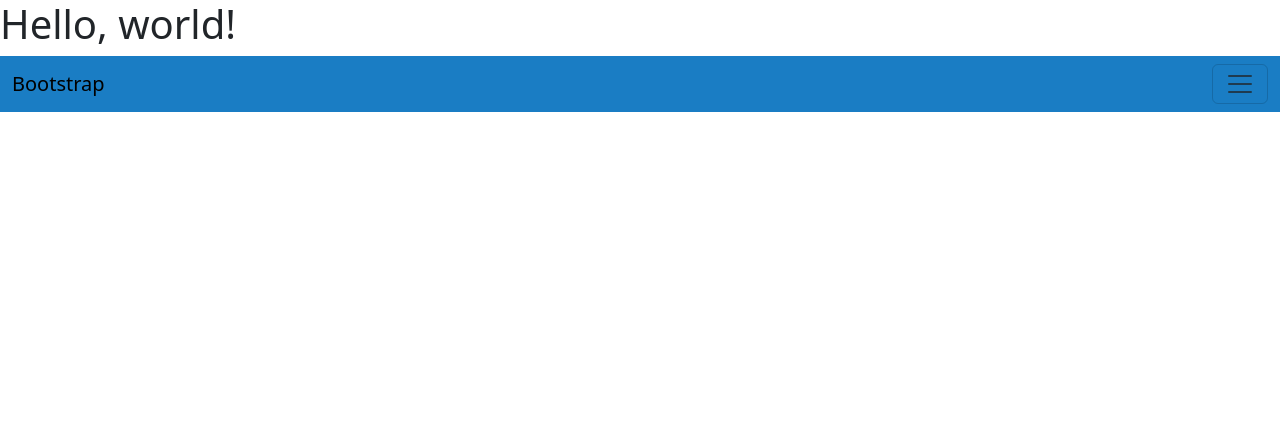
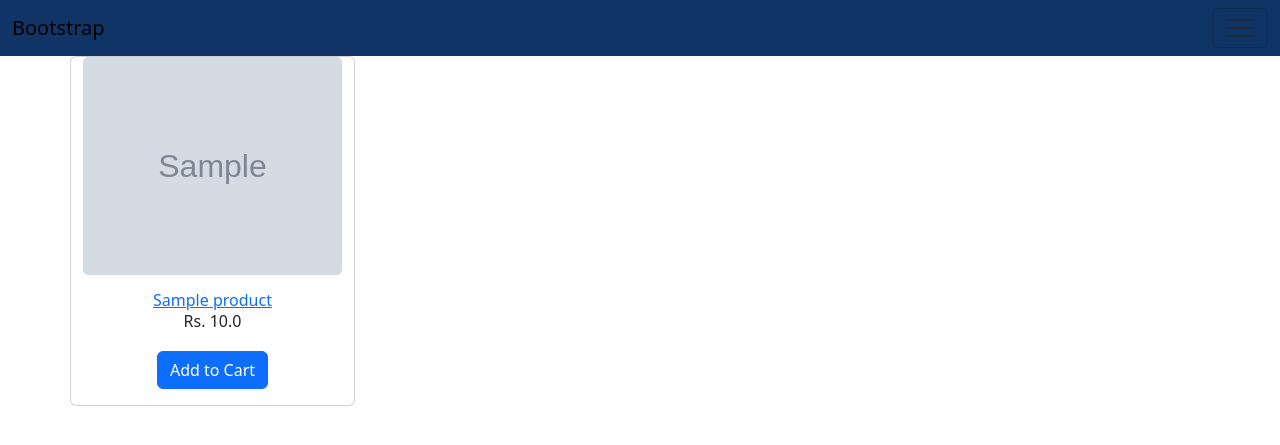
Before and after one commit to Archisamm/django-addproduct, a Django app: page / in a window 1280 px wide. Shown: the top 445 px of the page. Run offline with Django 5.2, Linux system fonts and the light colour scheme; tables that the repository leaves empty hold one stand-in row (values such as "Sample post"); grey boxes marked "Sample" are stand-in pictures.

Commit message:
added images and crud operations

```diff
--- /dev/null
+++ b/zshop/mainapp/templates/base.html
@@ -0,0 +1,81 @@
+<!doctype html>
+{% load static %}
+<html lang="en">
+
+<head>
+    <meta charset="utf-8">
+    <meta name="viewport" content="width=device-width, initial-scale=1">
+    <title>
+        {% block title %}{% endblock %}
+    </title>
+    <link href="https://cdn.jsdelivr.net/npm/bootstrap@5.3.3/dist/css/bootstrap.min.css" rel="stylesheet"
+        integrity="sha384-QWTKZyjpPEjISv5WaRU9OFeRpok6YctnYmDr5pNlyT2bRjXh0JMhjY6hW+ALEwIH" crossorigin="anonymous">
+        <link rel="stylesheet" href="{% static 'css/styles.css' %}">
+</head>
+
+<body>
+
+
+    <header>
+        <nav class="navbar" style="background-color:#113467;">
+            <div class="container-fluid">
+                <a class="navbar-brand" href="#">Bootstrap</a>
+                <button class="navbar-toggler" type="button" data-bs-toggle="collapse"
+                    data-bs-target="#navbarSupportedContent" aria-controls="navbarSupportedContent"
+                    aria-expanded="false" aria-label="Toggle navigation">
+                    <span class="navbar-toggler-icon"></span>
+                </button>
+                <div class="collapse navbar-collapse" id="navbarSupportedContent">
+                    <ul class="navbar-nav me-auto mb-2 mb-lg-0">
+                        <li class="nav-item">
+                            <a class="nav-link active" aria-current="page" href="#">Home</a>
+                        </li>
+                        <li class="nav-item">
+                            <a class="nav-link" href="#">Link</a>
+                        </li>
+                        <li class="nav-item dropdown">
+                            <a class="nav-link dropdown-toggle" href="#" role="button" data-bs-toggle="dropdown"
+                                aria-expanded="false">
+                                Dropdown
+                            </a>
+                            <ul class="dropdown-menu">
+                                <li><a class="dropdown-item" href="#">Action</a></li>
+                                <li><a class="dropdown-item" href="#">Another action</a></li>
+                                <li>
+                                    <hr class="dropdown-divider">
+                                </li>
+                                <li><a class="dropdown-item" href="#">Something else here</a></li>
+                            </ul>
+                        </li>
+                        <li class="nav-item">
+                            <a class="nav-link" href="{% url 'add_product' %}">Add Product</a>
+                        </li>
+                    </ul>
+                    <form class="d-flex" role="search">
+                        <input class="form-control me-2" type="search" placeholder="Search" aria-label="Search">
+                        <button class="btn btn-outline-success" type="submit">Search</button>
+                    </form>
+                </div>
+            </div>
+        </nav>
+    </header>
+
+    <main>
+        {% block content %}
+        {% endblock %}
+
+    </main>
+
+    <footer>
+
+    </footer>
+
+    <script src="https://cdn.jsdelivr.net/npm/bootstrap@5.3.3/dist/js/bootstrap.bundle.min.js"
+        integrity="sha384-YvpcrYf0tY3lHB60NNkmXc5s9fDVZLESaAA55NDzOxhy9GkcIdslK1eN7N6jIeHz"
+        crossorigin="anonymous"></script>
+
+
+
+</body>
+
+</html>
--- a/zshop/mainapp/templates/home.html
+++ b/zshop/mainapp/templates/home.html
@@ -1,52 +1,47 @@
-<!doctype html>
-<html lang="en">
-  <head>
-    <meta charset="utf-8">
-    <meta name="viewport" content="width=device-width, initial-scale=1">
-    <title>Bootstrap demo</title>
-    <link href="https://cdn.jsdelivr.net/npm/bootstrap@5.3.3/dist/css/bootstrap.min.css" rel="stylesheet" integrity="sha384-QWTKZyjpPEjISv5WaRU9OFeRpok6YctnYmDr5pNlyT2bRjXh0JMhjY6hW+ALEwIH" crossorigin="anonymous">
-  </head>
-  <body>
+{% extends 'base.html' %}
 
-    <h1>Hello, world!</h1>
+{% block title %}
+Home
 
-    <nav class="navbar" style="background-color: #1a7dc4;">
+{% endblock %}
 
-        <div class="container-fluid">
-          <a class="navbar-brand" href="#">Bootstrap</a>
-          <button class="navbar-toggler" type="button" data-bs-toggle="collapse" data-bs-target="#navbarSupportedContent" aria-controls="navbarSupportedContent" aria-expanded="false" aria-label="Toggle navigation">
-            <span class="navbar-toggler-icon"></span>
-          </button>
-          <div class="collapse navbar-collapse" id="navbarSupportedContent">
-            <ul class="navbar-nav me-auto mb-2 mb-lg-0">
-              <li class="nav-item">
-                <a class="nav-link active" aria-current="page" href="#">Home</a>
-              </li>
-              <li class="nav-item">
-                <a class="nav-link" href="#">Link</a>
-              </li>
-              <li class="nav-item dropdown">
-                <a class="nav-link dropdown-toggle" href="#" role="button" data-bs-toggle="dropdown" aria-expanded="false">
-                  Dropdown
-                </a>
-                <ul class="dropdown-menu">
-                  <li><a class="dropdown-item" href="#">Action</a></li>
-                  <li><a class="dropdown-item" href="#">Another action</a></li>
-                  <li><hr class="dropdown-divider"></li>
-                  <li><a class="dropdown-item" href="#">Something else here</a></li>
-                </ul>
-              </li>
-              <li class="nav-item">
-                <a class="nav-link disabled" aria-disabled="true">Disabled</a>
-              </li>
-            </ul>
-            <form class="d-flex" role="search">
-              <input class="form-control me-2" type="search" placeholder="Search" aria-label="Search">
-              <button class="btn btn-outline-success" type="submit">Search</button>
-            </form>
-          </div>
-        </div>
-      </nav>
-    <script src="https://cdn.jsdelivr.net/npm/bootstrap@5.3.3/dist/js/bootstrap.bundle.min.js" integrity="sha384-YvpcrYf0tY3lHB60NNkmXc5s9fDVZLESaAA55NDzOxhy9GkcIdslK1eN7N6jIeHz" crossorigin="anonymous"></script>
-  </body>
-</html>
+
+{% block content %}
+
+
+<div class="container">
+<div class="row">
+
+
+  {% for product in products %}
+  <div class="col-sm-3 card">
+    <div class="card-img">
+      <img class = "w-100" src="{{product.img.url}}" alt="">
+    </div>
+    <div class="card-body">
+      <h6>
+        <a href="{% url 'prod_details' product.pk %}">
+
+        {{product.name}}
+        </a>
+      </h6>
+      <p>
+        Rs. {{product.price}}
+      </p>
+      <small class="clamp">
+        {{product.desc}}
+      </small>
+      <a href="" class="btn btn-primary">Add to Cart</a>
+
+    </div>
+
+  </div>
+  {% endfor %}
+</div>
+
+</div>
+
+
+
+
+{% endblock %}
--- a/zshop/mainapp/urls.py
+++ b/zshop/mainapp/urls.py
@@ -5,4 +5,11 @@ from . import views
 urlpatterns = [
 
     path('', views.homeView, name='homepage'),
+    # path('', views.aboutView, name = 'aboutpage'),
+    # path('', views.contactView, name= 'contactpage'),
+    path('product/<int:pk>', views.ProductDetails.as_view(), name = 'prod_details'),
+    path('products/add', views.AddProduct.as_view(), name='add_product'),
+    path('products/edit/<int:pk>', views.EditProduct.as_view() ,name='edit_product'),
+    path('products/del/<int:pk>', views.DelProduct.as_view() ,name='del_product')
+
 ]
--- a/zshop/mainapp/views.py
+++ b/zshop/mainapp/views.py
@@ -2,6 +2,8 @@ from django.shortcuts import render
 
 from django. template import loader
 from django.http import HttpResponse
+
+from django.views.generic import DetailView, ListView, CreateView, UpdateView, DeleteView
 
 from .models import Product
 
@@ -10,6 +12,50 @@ def homeView(request):
     template = loader.get_template('home.html')
 
     context = {
-
+        # context data to be pulled from the db
+        'products' : Product.objects.all()
+        # the above line of code is equivalent to SELECT * FROM product_table;
     }
     return HttpResponse(template.render(context, request))
+class ProductDetails(DetailView):
+    model = Product
+    template_name = 'product_details.html'
+
+def aboutView(request):
+    template = loader.get_template('about.html')
+    context = {}
+    return HttpResponse(template.render(context, request))
+
+def contactView(request):
+    template = loader.get_template('contact.html')
+    context = {}
+    return HttpResponse(template.render(context, request))
+
+
+
+#CRUD Opeartions
+
+
+
+
+class AddProduct(CreateView):
+    model = Product
+    template_name = 'add_product.html'
+    fields = '__all__'
+    success_url = '/'
+
+
+class EditProduct(UpdateView):
+    model = Product
+    context_object_name = 'product'
+    template_name = 'edit_product.html'
+    fields = ['img','price','stock']
+    success_url = '/'
+
+
+# D -Delete
+
+class DelProduct(DeleteView):
+    model = Product
+    template_name = 'del_product.html'
+    success_url = '/'
--- /dev/null
+++ b/zshop/static/css/styles.css
@@ -0,0 +1,51 @@
+* {
+    margin: 0;
+    padding: 0;
+    box-sizing: border-box;
+}
+
+body {
+
+    main {
+        .card {
+            height: 350px;
+
+            .card-img {
+                /* height: 200px; */
+                /* overflow: hidden; */
+                height: 100%;
+                overflow: hidden;
+
+                img {
+                    height: 100%;
+                    width: 100%;
+                    object-fit: cover;
+                }
+            }
+
+            .card-body {
+                height: 130px;
+                display: flex;
+                flex-direction: column;
+                justify-content: center;
+                align-items: center;
+
+                h6 {
+                    height: 10px;
+                }
+
+            }
+        }
+    }
+
+
+
+    .clamp {
+        display: -webkit-box;
+        -webkit-box-orient: vertical;
+        /* -webkit-line-clamp: 1; */
+        overflow: hidden;
+
+    }
+
+}
--- a/zshop/zshop/settings.py
+++ b/zshop/zshop/settings.py
@@ -117,6 +117,12 @@ USE_TZ = True
 # https://docs.djangoproject.com/en/5.1/howto/static-files/
 
 STATIC_URL = 'static/'
+STATICFILES_DIRS = [
+    BASE_DIR / 'static'
+]
+
+MEDIA_ROOT = BASE_DIR/'media'
+MEDIA_URL = '/'
 
 # Default primary key field type
 # https://docs.djangoproject.com/en/5.1/ref/settings/#default-auto-field
--- a/zshop/zshop/urls.py
+++ b/zshop/zshop/urls.py
@@ -17,7 +17,14 @@ Including another URLconf
 from django.contrib import admin
 from django.urls import path,include
 
+from django.conf import settings
+from django.conf.urls.static import static
+
 urlpatterns = [
     path('admin/', admin.site.urls),
     path('', include('mainapp.urls'))
 ]
+
+
+if settings.DEBUG == True:
+    urlpatterns += static(settings.MEDIA_URL, document_root = settings.MEDIA_ROOT)
```
Also changed, not shown: zshop/mainapp/templates/about.html (added, +48 -0 lines), zshop/mainapp/templates/add_product.html (added, +16 -0 lines), zshop/mainapp/templates/contact.html (added, +7 -0 lines), zshop/mainapp/templates/del_product.html (added, +18 -0 lines), zshop/mainapp/templates/edit_product.html (added, +16 -0 lines), zshop/mainapp/templates/product_details.html (added, +41 -0 lines), zshop/products/pexels-momentsbypeterpatel-637076.jpg (deleted), zshop/products/pexels-mstudio-360817-1240892.jpg (deleted).
